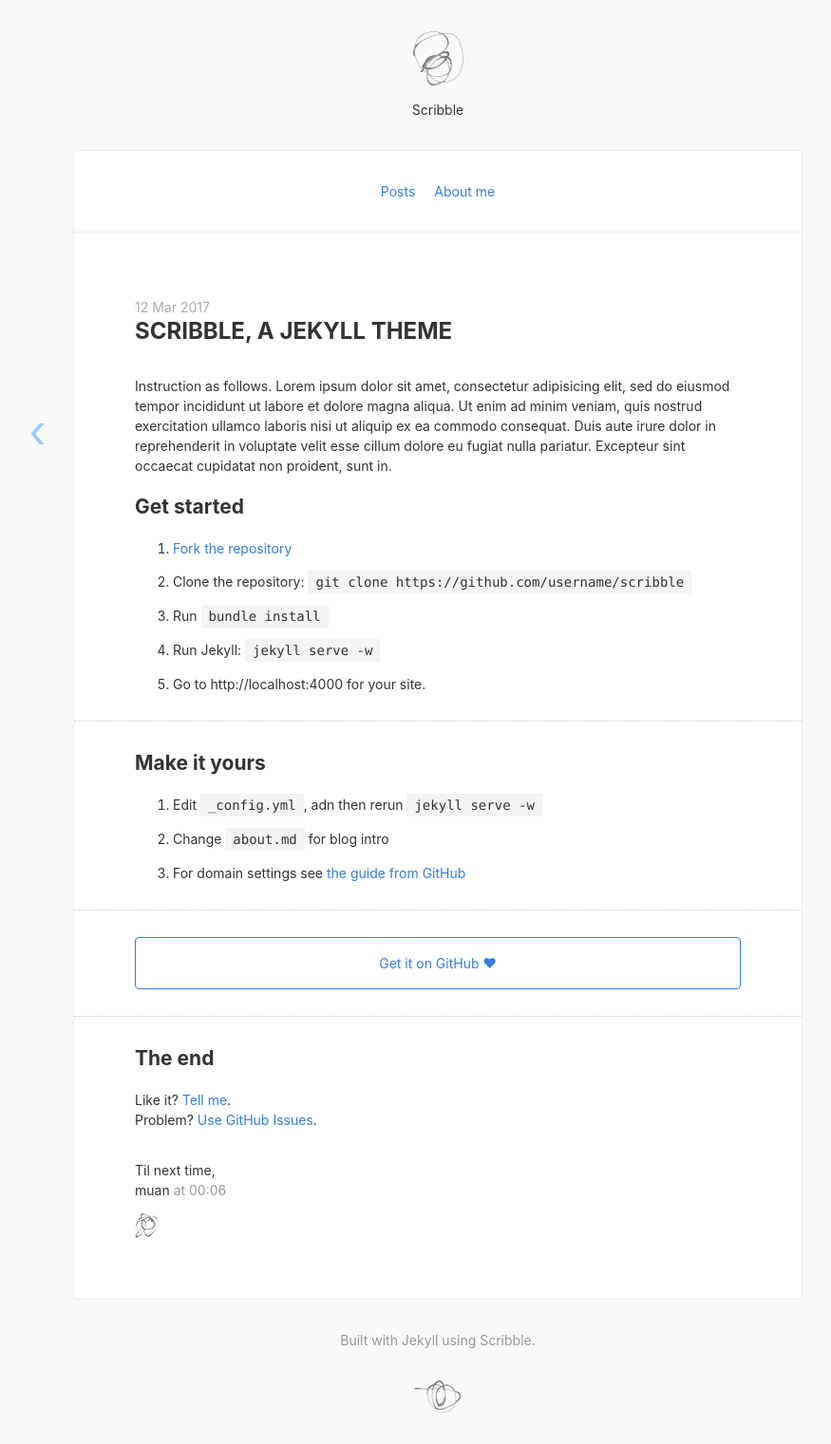
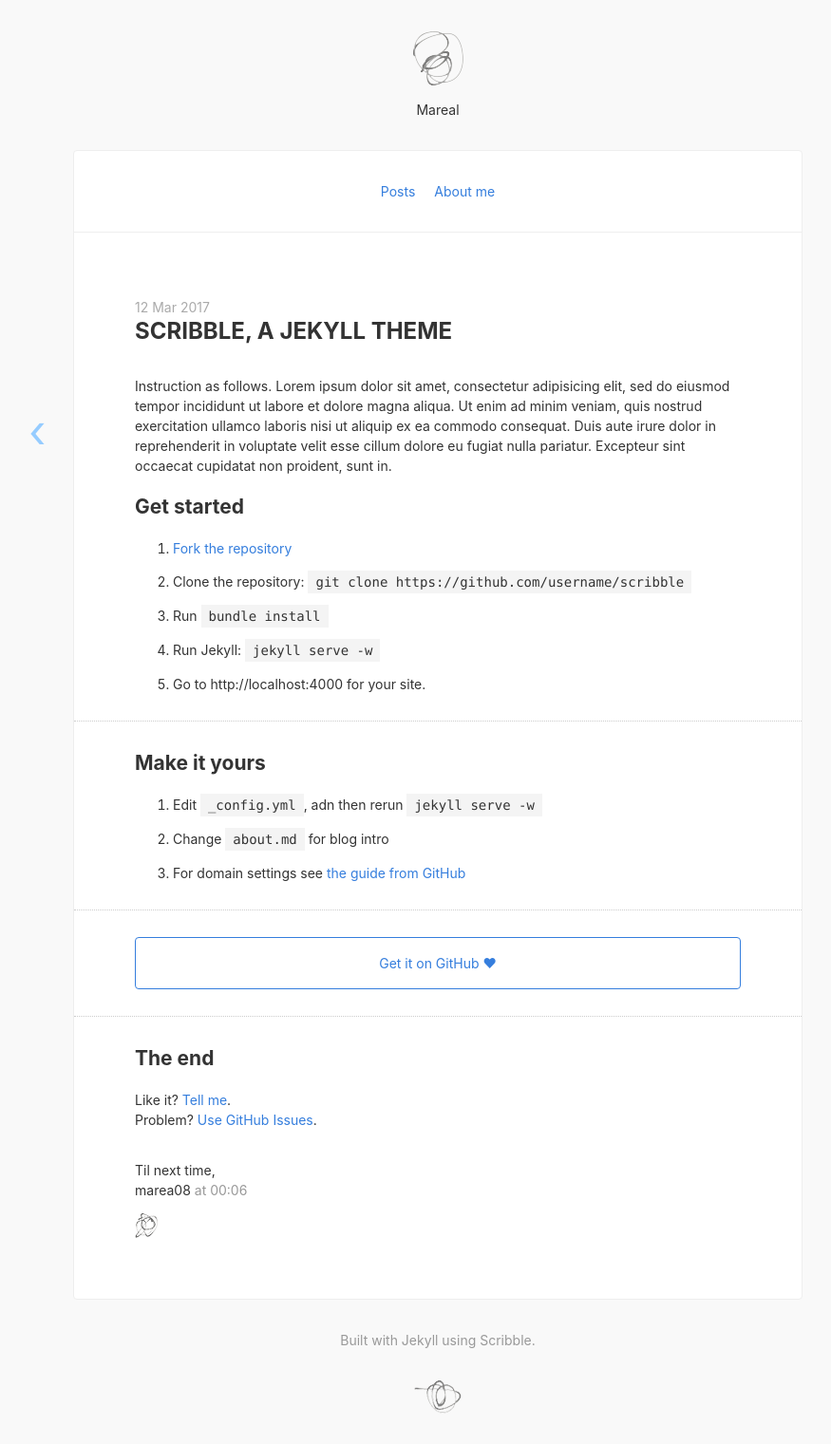
Before and after one commit to Marea0899/Mareal, a Jekyll site: the page built from _posts/2017-03-12-scribble-the-jekyll-theme.md, in a window 1280 px wide. Shown: the whole page at 95% size, without its empty margins (179-1054 px from the left). Built offline with Jekyll 4.4.1, drawn with Linux system fonts in a browser that asks for light colours; nearby versions of some CDN libraries.

Commit message:
cambio en_ config

```diff
--- a/_config.yml
+++ b/_config.yml
@@ -1,10 +1,10 @@
 # ----------- CONFIGURABLE START -----------
-title:            "Scribble"
-description:      "Such theme, very cool."
-url:              http://scribble.muan.co # Site url, without a slash at the end.
-signoff:          "muan" # Your name
-facebook_appid:   # APP ID for like button, remove from /_includes/share.html if unwanted.
-google_analytics: # Set tracking, remove from /javascripts/basic.js if unwanted.
+title:            "Mareal"
+description:      "Repositorio para materiales didácticos."
+url:              https://marea0899.github.io/Mareal # Site url, without a slash at the end.
+signoff:          "marea08" # Your name
+#facebook_appid:   # APP ID for like button, remove from /_includes/share.html if unwanted.
+#google_analytics: # Set tracking, remove from /javascripts/basic.js if unwanted.
 share:            false # Turn on twitter and facebook share buttons
 
 links:
```
